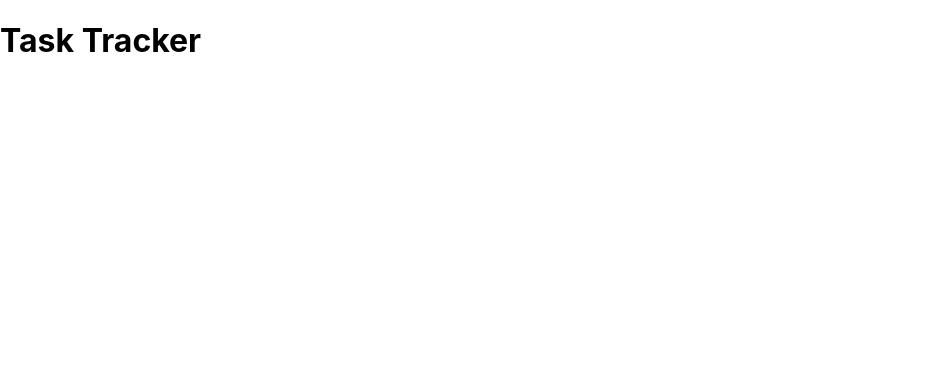
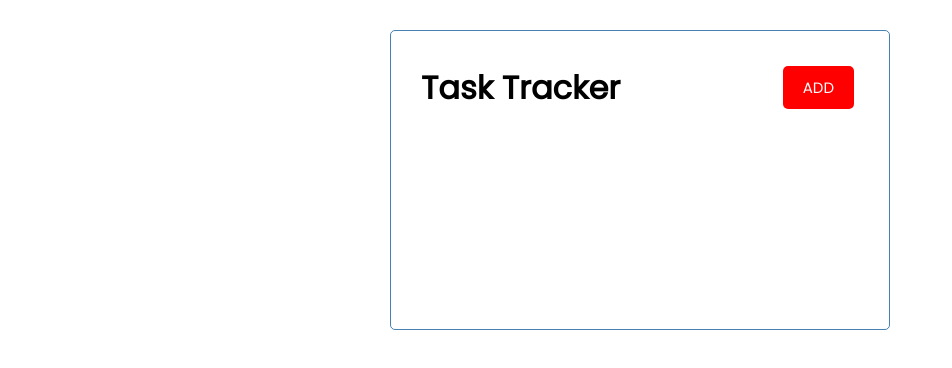
Before and after one commit to trudek/reactCourse, a React (Create React App) app in the folder my-react-app/: page / in a window 1280 px wide. Shown: the top 368 px of the page, without its empty margins (0-952 px from the left). Built offline with nearby package versions, Linux system fonts and the light colour scheme; the HTML template or start-up script is replaced by a standard one.

Commit message:
update #3123

```diff
--- /dev/null
+++ b/my-react-app/src/components/Button.js
@@ -0,0 +1,14 @@
+import PropTypes from 'prop-types'
+
+const Button = ({color, text}) =>{
+    return <button style={{backgroundColor: color}} className='btn'>{text}</button>
+}
+
+Button.defaultProps = {
+    color: 'steelblue'
+}
+Button.propTypes = {
+    text: PropTypes.string,
+    color: PropTypes.string
+}
+export default Button
--- a/my-react-app/src/components/Header.js
+++ b/my-react-app/src/components/Header.js
@@ -1,9 +1,11 @@
 import PropTypes from 'prop-types'
+import Button from './Button'
 
 const Header = ({ title }) =>{
      return(
-         <header>
+         <header className='header'>
             <h1>{title}</h1>
+            <Button color='red' text='ADD' />
          </header>
      )
  }
@@ -16,4 +18,9 @@
     title: PropTypes.string.isRequired
 }
 
+// const headingStyle = {
+//     color: 'red',
+//     backgroundColor: 'black'
+// }
+
 export default Header
--- a/my-react-app/src/index.css
+++ b/my-react-app/src/index.css
@@ -1,13 +1,112 @@
-body {
+@import url('https://fonts.googleapis.com/css2?family=Poppins:wght@300;400&display=swap');
+
+* {
+  box-sizing: border-box;
   margin: 0;
-  font-family: -apple-system, BlinkMacSystemFont, 'Segoe UI', 'Roboto', 'Oxygen',
-    'Ubuntu', 'Cantarell', 'Fira Sans', 'Droid Sans', 'Helvetica Neue',
-    sans-serif;
-  -webkit-font-smoothing: antialiased;
-  -moz-osx-font-smoothing: grayscale;
+  padding: 0;
 }
 
-code {
-  font-family: source-code-pro, Menlo, Monaco, Consolas, 'Courier New',
-    monospace;
+body {
+  font-family: 'Poppins', sans-serif;
 }
+
+.container {
+  max-width: 500px;
+  margin: 30px auto;
+  overflow: auto;
+  min-height: 300px;
+  border: 1px solid steelblue;
+  padding: 30px;
+  border-radius: 5px;
+}
+
+.header {
+  display: flex;
+  justify-content: space-between;
+  align-items: center;
+  margin-bottom: 20px;
+}
+
+.btn {
+  display: inline-block;
+  background: #000;
+  color: #fff;
+  border: none;
+  padding: 10px 20px;
+  margin: 5px;
+  border-radius: 5px;
+  cursor: pointer;
+  text-decoration: none;
+  font-size: 15px;
+  font-family: inherit;
+}
+
+.btn:focus {
+  outline: none;
+}
+
+.btn:active {
+  transform: scale(0.98);
+}
+
+.btn-block {
+  display: block;
+  width: 100%;
+}
+
+.task {
+  background: #f4f4f4;
+  margin: 5px;
+  padding: 10px 20px;
+  cursor: pointer;
+}
+
+.task.reminder {
+  border-left: 5px solid green;
+}
+
+.task h3 {
+  display: flex;
+  align-items: center;
+  justify-content: space-between;
+}
+
+.add-form {
+  margin-bottom: 40px;
+}
+
+.form-control {
+  margin: 20px 0;
+}
+
+.form-control label {
+  display: block;
+}
+
+.form-control input {
+  width: 100%;
+  height: 40px;
+  margin: 5px;
+  padding: 3px 7px;
+  font-size: 17px;
+}
+
+.form-control-check {
+  display: flex;
+  align-items: center;
+  justify-content: space-between;
+}
+
+.form-control-check label {
+  flex: 1;
+}
+
+.form-control-check input {
+  flex: 2;
+  height: 20px;
+}
+
+footer {
+  margin-top: 30px;
+  text-align: center;
+}
```
